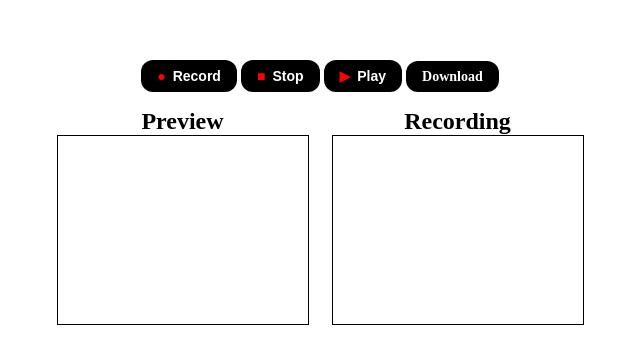
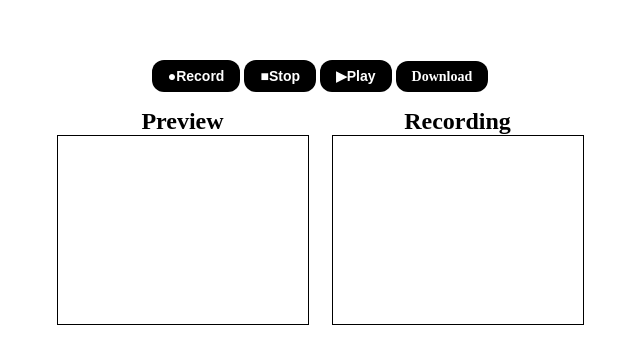
Before and after one commit to baldafrique/javascript, a plain HTML site: page recorder/index.html in a window 1280 px wide. Shown: the part 198-562 px from the top of the page, without its empty margins (320-960 px from the left). Drawn offline with Linux system fonts and the light colour scheme.

Commit message:
Update recorder

```diff
--- a/recorder/style.css
+++ b/recorder/style.css
@@ -46,7 +46,7 @@ a {
   font-weight: 600;
 }
 
-#sign {
+.class {
   color: red;
   margin-right: 7px;
 }
```
